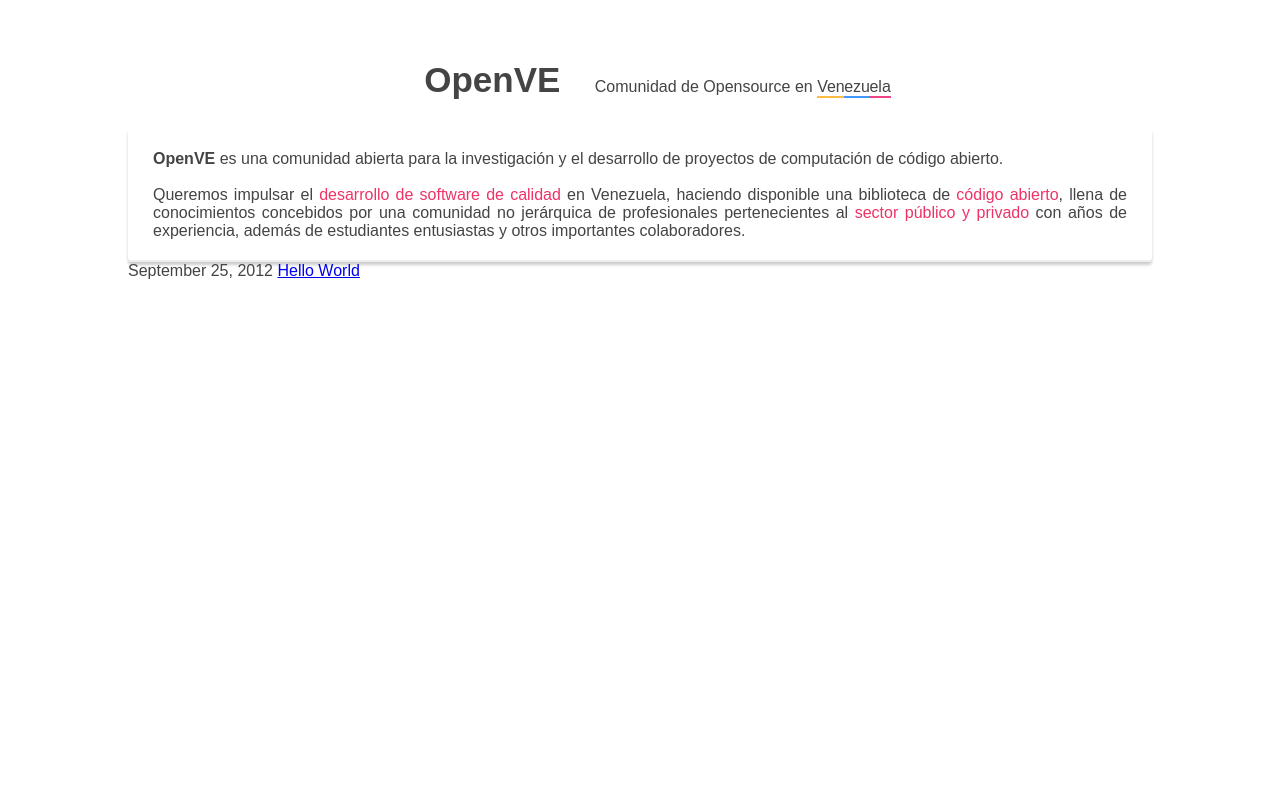
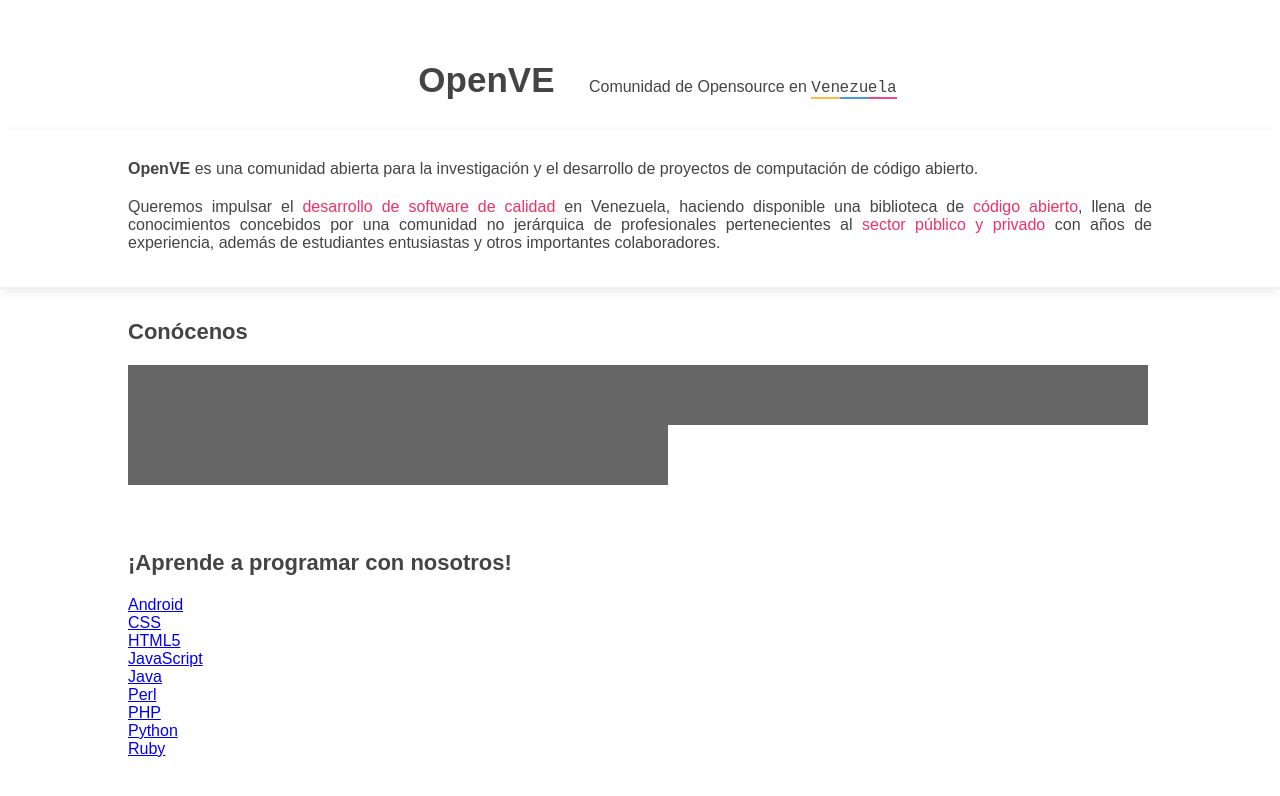
Before and after one commit to OpenVE/openve.github.com, a Jekyll site: the page built from index.html, in a window 1280 px wide. Shown: the top 796 px of the page. Built offline with Jekyll 4.4.1, drawn with Linux system fonts in a browser that asks for light colours.

Commit message:
Style update

```diff
--- a/css/style.css
+++ b/css/style.css
@@ -1,5 +1,7 @@
+
 body, html {
   font-family : sans-serif;
+  font-size   : 16px;
   overflow-x  : hidden;
   color       : #444;
 }
@@ -20,12 +22,13 @@ body, html {
 #header span {
   margin-right  : -5px;
   border-bottom : 2px solid #999;
+  font-family   : monospace;
 }
 #header span.yellow {
   border-color : #fb4;
 }
 #header span.blue {
-  border-color : #49f;
+  border-color : #49e;
 }
 #header span.red {
   border-color : #e48;
@@ -33,8 +36,8 @@ body, html {
 
 #content {
   padding-top : 20px;
-  width      : 80%;
-  margin     : 0 auto;
+  width       : 100%;
+  margin      : 0 auto;
 }
 #content b {
   font-weight : bold;
@@ -42,10 +45,44 @@ body, html {
 #content em {
   color : #ee3366;
 }
-#content .content-main {
+#content .content-normal, #content .content-rise {
+  width   : 100%;
+  padding : 10px 0 15px;
+}
+#content .content-normal p, #content .content-rise p {
   text-align : justify;
-  padding    : 20px 25px;
-  box-shadow : 0 3px 3px rgba(90,90,90,.3);
-  border-radius : 0 0 4px 4px;
+  width      : 80%;
+  margin     : 20px auto;
+}
+#content .content-rise {
+  box-shadow    : 0 3px 10px rgba(90,90,90,.1);
   border-bottom : 2px solid #eee;
 }
+#content h1 {
+  width       : 80%;
+  font-size   : 22px;
+  font-weight : bold;
+  margin      : 20px auto;
+}
+#content .clearfix {
+  clear   : both;
+  padding : 10px;
+}
+#content .avatar-wrapper {
+  padding : 0px 10%;
+}
+#content .avatar {
+  width      : 60px;
+  height     : 60px;
+  background : #666;
+  display    : inline-block;
+  float      : left;
+  margin     : 0;
+}
+#content .avatar:hover {
+  background : #999;
+}
+#content ul {
+  width  : 80%;
+  margin : 20px auto;
+}
--- a/index.html
+++ b/index.html
@@ -3,12 +3,14 @@ layout: default
 title: "OpenVE"
 ---
 
-<p class="content-main">
+<div class="content-rise">
+  <p>
     <b>OpenVE</b>
     es una comunidad abierta para la investigación
     y el desarrollo de proyectos de computación
     de código abierto.
-  <br /><br />
+  </p>
+  <p>
     Queremos impulsar el <em>desarrollo de software de calidad</em> en Venezuela,
     haciendo disponible una biblioteca de <em>código abierto</em>,
     llena de conocimientos concebidos por una comunidad no jerárquica
@@ -16,7 +18,47 @@ title: "OpenVE"
     con años de experiencia, además de estudiantes entusiastas
     y otros importantes colaboradores.
   </p>
+</div>
 
+<div class="content-normal">
+  <h1>Conócenos</h1>
+  <div class="avatar-wrapper">
+    <div class="avatar"></div> <div class="avatar"></div>
+    <div class="avatar"></div> <div class="avatar"></div>
+    <div class="avatar"></div> <div class="avatar"></div>
+    <div class="avatar"></div> <div class="avatar"></div>
+    <div class="avatar"></div> <div class="avatar"></div>
+    <div class="avatar"></div> <div class="avatar"></div>
+    <div class="avatar"></div> <div class="avatar"></div>
+    <div class="avatar"></div> <div class="avatar"></div>
+    <div class="avatar"></div> <div class="avatar"></div>
+    <div class="avatar"></div> <div class="avatar"></div>
+    <div class="avatar"></div> <div class="avatar"></div>
+    <div class="avatar"></div> <div class="avatar"></div>
+    <div class="avatar"></div> <div class="avatar"></div>
+  </div>
+  <div class="clearfix"></div>
+</div>
+
+<div class="content-normal">
+  <h1>¡Aprende a programar con nosotros!</h1>
+  <ul>
+    <li><a href="https://github.com/OpenVE/Android">Android</a></li>
+    <li><a href="https://github.com/OpenVE/CSS">CSS</a></li>
+    <li><a href="https://github.com/OpenVE/HTML5">HTML5</a></li>
+    <li><a href="https://github.com/OpenVE/JavaScript">JavaScript</a></li>
+    <li><a href="https://github.com/OpenVE/Java">Java</a></li>
+    <li><a href="https://github.com/OpenVE/Perl">Perl</a></li>
+    <li><a href="https://github.com/OpenVE/PHP">PHP</a></li>
+    <li><a href="https://github.com/OpenVE/Python">Python</a></li>
+    <li><a href="https://github.com/OpenVE/Ruby">Ruby</a></li>
+  </ul>
+</div>
+
+<br />
+<br />
+
+<!--
 <div class="related">
   {% for post in site.posts %}
     <li>
@@ -25,3 +67,4 @@ title: "OpenVE"
     </li>
   {% endfor %}
 </div>
+-->
```
Also changed, not shown: 2 other files. Lines whose indentation alone changed are shown as unchanged.
